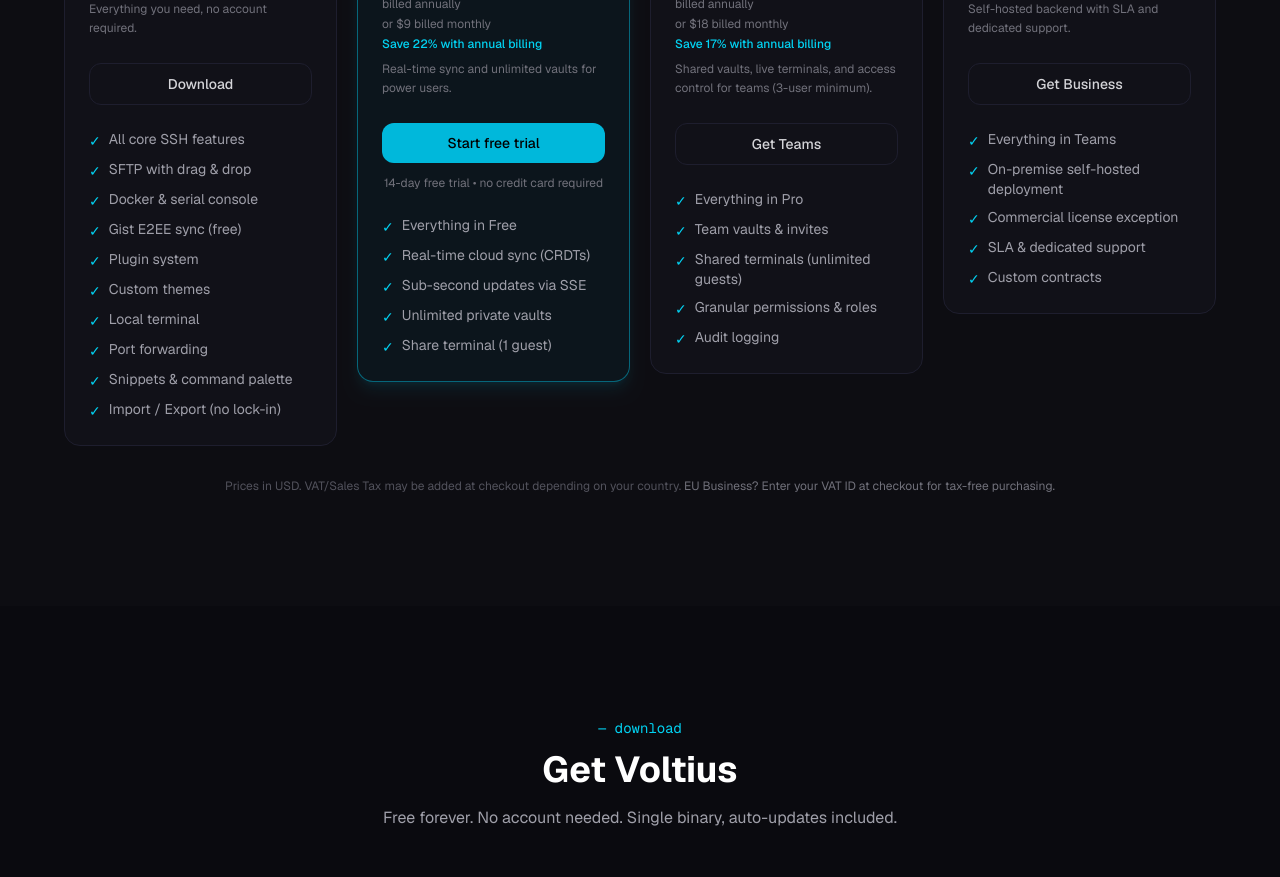
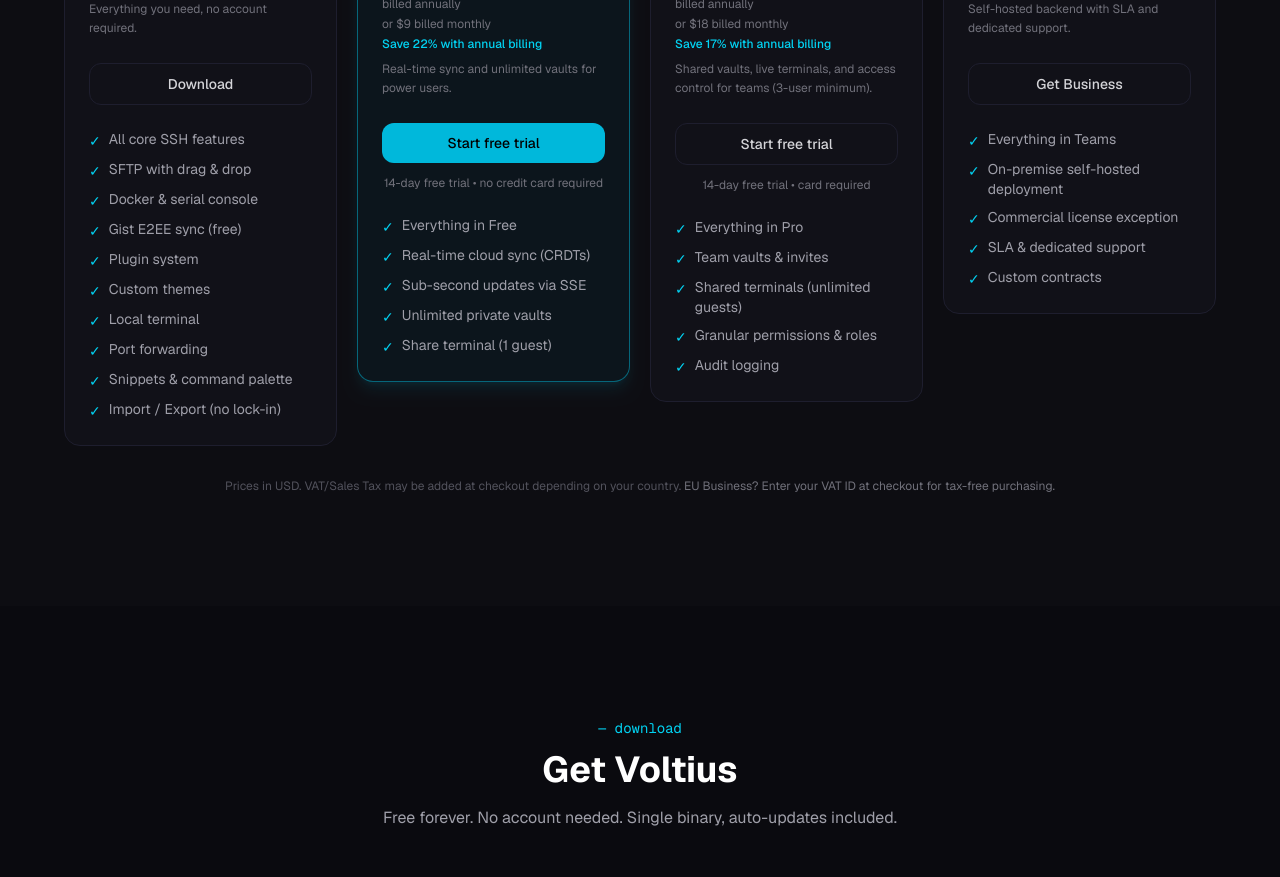
Before and after one commit to VoltiusApp/web, a Next.js app: page / in a window 1280 px wide. Shown: the part 2700-3577 px from the top of the page. Built offline with nearby package versions, Linux system fonts and the light colour scheme; no server answers.

Commit message:
Pricing trial

```diff
--- a/app/components/Pricing.tsx
+++ b/app/components/Pricing.tsx
@@ -53,7 +53,9 @@
     savings: "Save 17% with annual billing",
     desc: "Shared vaults, live terminals, and access control for teams (3-user minimum).",
     highlight: false,
-    cta: "Get Teams",
+    trial: "14-day free trial",
+    trialNote: "card required",
+    cta: "Start free trial",
     ctaHref: "https://app.voltius.app/signup?plan=teams",
     features: [
       "Everything in Pro",
@@ -127,7 +129,9 @@
         {plan.cta}
       </a>
       {"trial" in plan && (
-        <p className="-mt-3 text-center text-xs text-zinc-500">{plan.trial} • no credit card required</p>
+        <p className="-mt-3 text-center text-xs text-zinc-500">
+          {plan.trial} • {"trialNote" in plan ? plan.trialNote : "no credit card required"}
+        </p>
       )}
 
       <ul className="flex flex-col gap-2">
```
